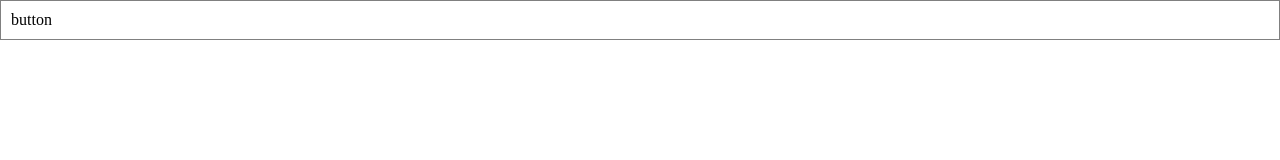
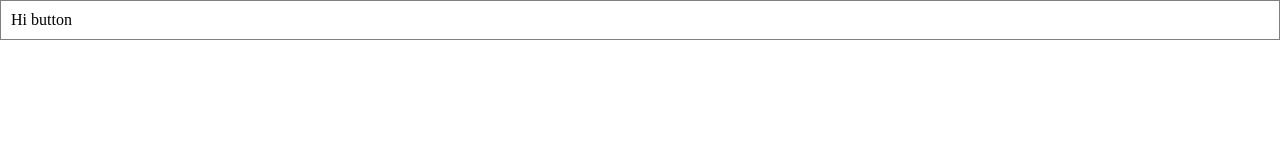
Before and after one commit to SalmanAhmd/Test-React, a React (Create React App) app: page / in a window 1280 px wide. Shown: the top 160 px of the page. Built offline with nearby package versions, Linux system fonts and the light colour scheme.

Commit message:
button test snapshots

```diff
--- a/src/component/button/button.js
+++ b/src/component/button/button.js
@@ -4,7 +4,7 @@
 export const Button = ({ label }) => {
 
   return (
-    <div data-testid='button' className='button-style' >{label}</div>
+    <div data-testid='button' className='button-style' >Hi {label}</div>
   )
 }
 
```
Also changed, not shown: 2 other files (tests, documents, lock files or other folders).
